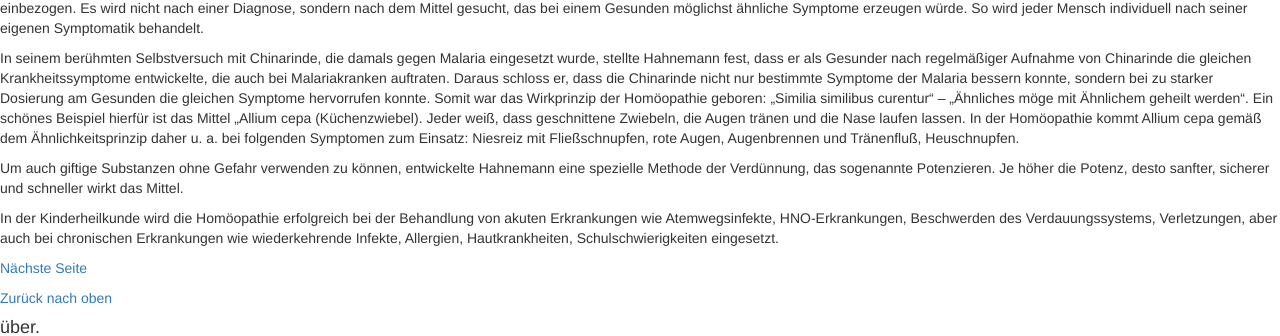
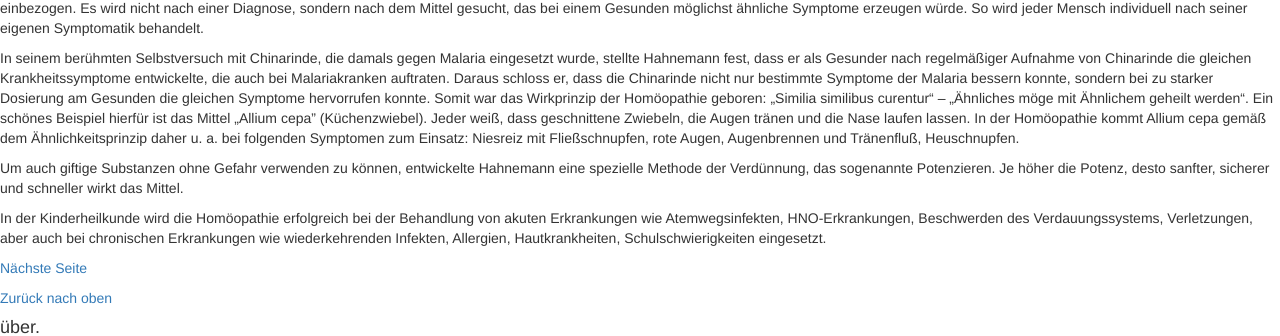
Before and after one commit to heilpraktiker/heilpraktiker.github.io, a Jekyll site: the page built from therapieverfahren/homoeopathie/index.md, in a window 1280 px wide. Shown: the part 327-663 px from the top of the page. Built offline with Jekyll 4.4.1, drawn with Linux system fonts in a browser that asks for light colours; nearby versions of some CDN libraries; comment, search, counter and statistics services are not loaded.

Commit message:
Updated index.md

```diff
--- a/therapieverfahren/homoeopathie/index.md
+++ b/therapieverfahren/homoeopathie/index.md
@@ -15,10 +15,10 @@ Die Homöopathie ist ein eigenständiges Heilsystem, das auf ihren Begründer Sa
 Krankheitssymptome sollen stimuliert werden, um somit die Selbstheilungskräfte des Körpers zu unterstützen. Für die Wahl der richtigen homöopathischen Arznei werden alle Symptome des Patienten mit einbezogen. Es wird nicht nach einer Diagnose, sondern nach dem Mittel gesucht, das bei einem Gesunden möglichst ähnliche Symptome erzeugen würde. So wird jeder Mensch individuell nach seiner eigenen Symptomatik behandelt.
 
 In seinem berühmten Selbstversuch mit Chinarinde, die damals gegen Malaria eingesetzt wurde, stellte Hahnemann fest, dass er als Gesunder nach regelmäßiger Aufnahme von Chinarinde die gleichen Krankheitssymptome entwickelte, die auch bei Malariakranken auftraten. Daraus schloss er, dass die Chinarinde nicht nur bestimmte Symptome der Malaria bessern konnte, sondern bei zu starker Dosierung am Gesunden die gleichen Symptome hervorrufen konnte. Somit war das Wirkprinzip der Homöopathie geboren: „Similia similibus curentur“ – „Ähnliches möge mit Ähnlichem geheilt werden“.
-Ein schönes Beispiel hierfür ist das Mittel „Allium cepa (Küchenzwiebel). Jeder weiß, dass geschnittene Zwiebeln, die Augen tränen  und die Nase laufen lassen. In der Homöopathie kommt Allium cepa gemäß dem Ähnlichkeitsprinzip daher u. a. bei folgenden Symptomen zum Einsatz: Niesreiz mit Fließschnupfen, rote Augen, Augenbrennen und Tränenfluß, Heuschnupfen.
+Ein schönes Beispiel hierfür ist das Mittel „Allium cepa" (Küchenzwiebel). Jeder weiß, dass geschnittene Zwiebeln, die Augen tränen  und die Nase laufen lassen. In der Homöopathie kommt Allium cepa gemäß dem Ähnlichkeitsprinzip daher u. a. bei folgenden Symptomen zum Einsatz: Niesreiz mit Fließschnupfen, rote Augen, Augenbrennen und Tränenfluß, Heuschnupfen.
 
 Um auch giftige Substanzen ohne Gefahr verwenden zu können, entwickelte Hahnemann eine spezielle Methode der Verdünnung, das sogenannte Potenzieren. Je höher die Potenz, desto sanfter, sicherer und schneller wirkt das Mittel.
 
-In der Kinderheilkunde wird die Homöopathie erfolgreich bei der Behandlung von akuten Erkrankungen wie Atemwegsinfekte, HNO-Erkrankungen, Beschwerden des Verdauungssystems, Verletzungen, aber auch bei chronischen Erkrankungen wie wiederkehrende Infekte, Allergien, Hautkrankheiten, Schulschwierigkeiten eingesetzt.
+In der Kinderheilkunde wird die Homöopathie erfolgreich bei der Behandlung von akuten Erkrankungen wie Atemwegsinfekten, HNO-Erkrankungen, Beschwerden des Verdauungssystems, Verletzungen, aber auch bei chronischen Erkrankungen wie wiederkehrenden Infekten, Allergien, Hautkrankheiten, Schulschwierigkeiten eingesetzt.
 
 [Nächste Seite](/therapieverfahren/bachblueten-therapie/)
```
